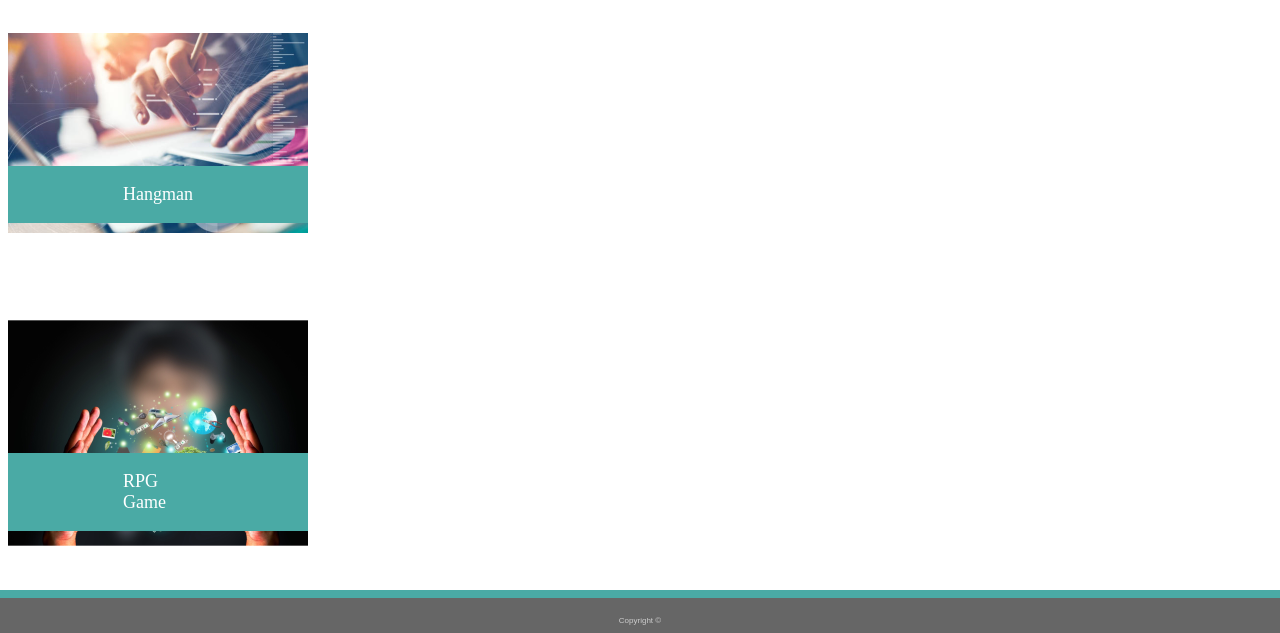
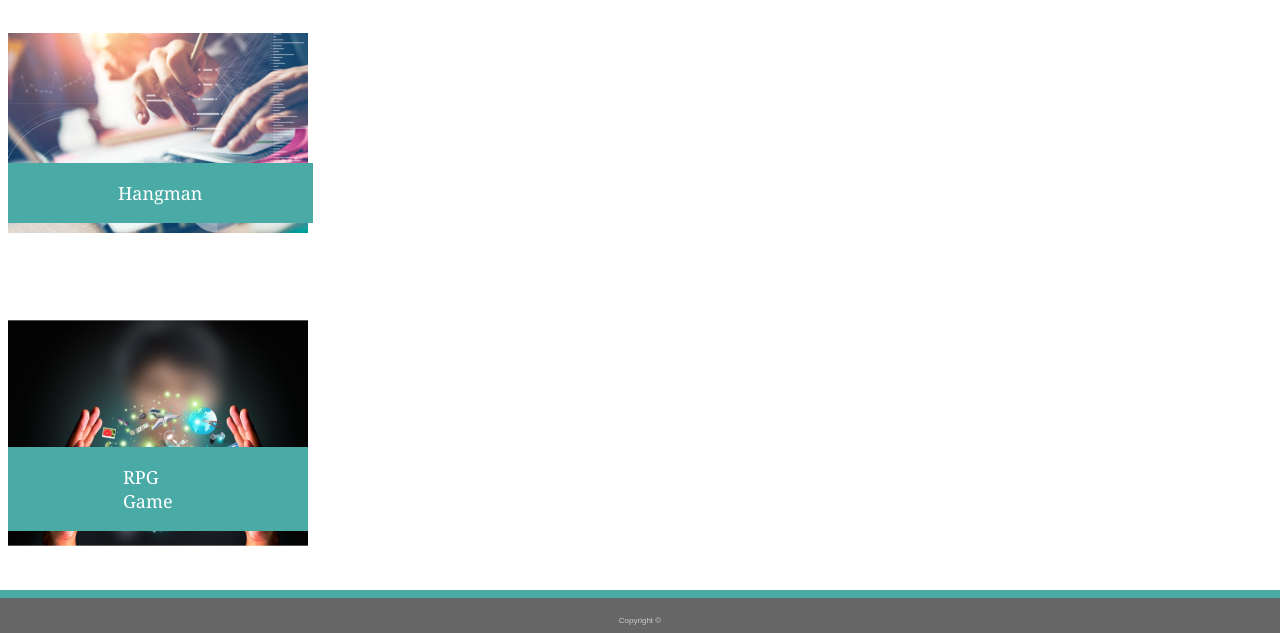
Before and after one commit to HoomieJanell/assignment_1, a plain HTML site: page portfolio.html in a window 1280 px wide. Shown: the part 167-800 px from the top of the page. Drawn offline with Linux system fonts and the light colour scheme.

Commit message:
fixed font

```diff
--- a/assets/css/style.css
+++ b/assets/css/style.css
@@ -129,9 +129,10 @@ a {
     bottom: 50px;
     background-color: #4aaaa5;
     color: white;
-    padding-left: 115px;
-    padding-right: 115px;
+    padding-left: 110px;
+    padding-right: 111px;
     margin-bottom: 10px;
+    font-family: 'Georgia', Times, 'Times New Roman', serif;
 
 }
 
@@ -144,6 +145,7 @@ a {
     padding-left: 115px;
     padding-right: 115px;
     margin-bottom: 2px;
+    font-family: 'Georgia', Times, 'Times New Roman', serif;
 }
 
 .form {
@@ -151,3 +153,7 @@ a {
     margin-left: 400px;
 
 }
+
+.formfont {
+    font-family: 'Arial', 'Helvetica Neue', Helvetica, sans-serif;
+}
```
Also changed, not shown: contact.html (+2 -2 lines).
